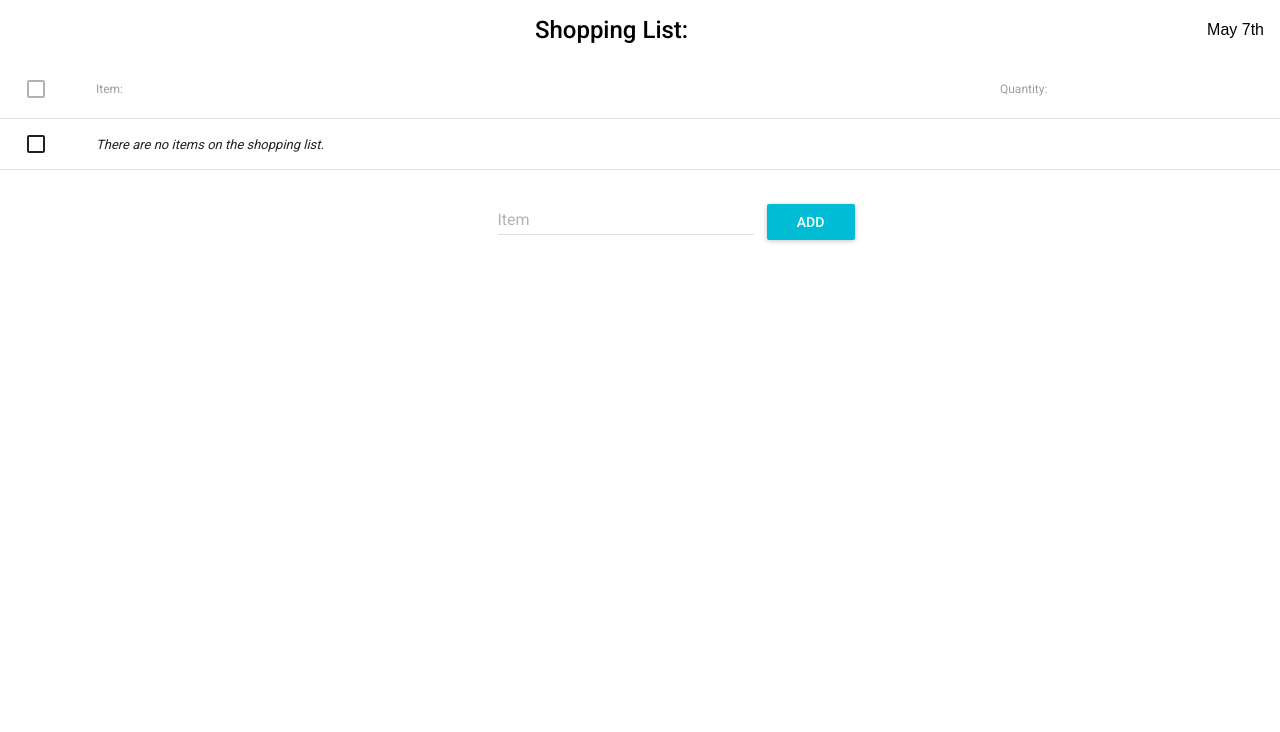
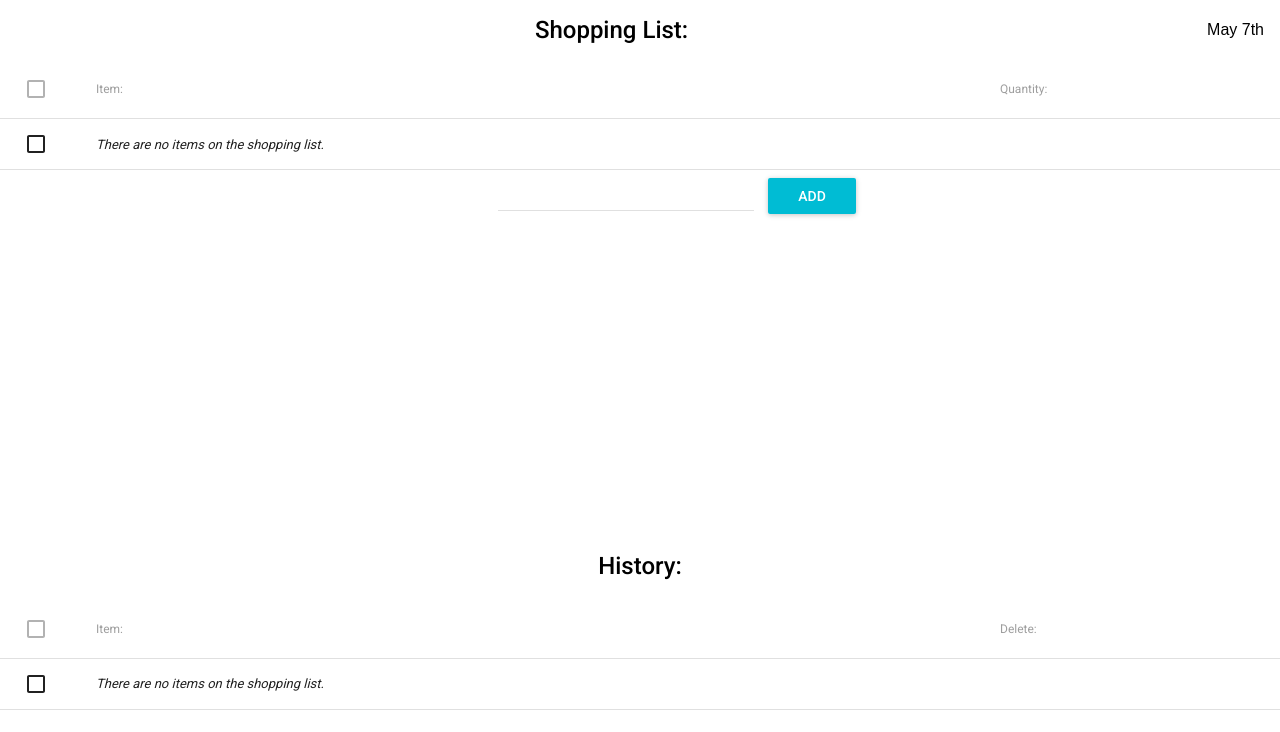
Before and after one commit to CharlesStover/shopping-list, a React (Create React App) app: page / in a window 1280 px wide. Shown: the top 732 px of the page. Built offline with nearby package versions, Linux system fonts and the light colour scheme.

Commit message:
resolves #3
resolves #2

```diff
--- a/src/App.css
+++ b/src/App.css
@@ -6,7 +6,7 @@
   margin: 0 0.5em;
 }
 
-h1 {
+h1, h2 {
   flex-grow: 1;
   font-family: "Roboto", sans-serif;
   font-size: 1.5em;
--- a/src/App.js
+++ b/src/App.js
@@ -1,106 +1,110 @@
-import AutoComplete from 'material-ui/AutoComplete';
 import RaisedButton from 'material-ui/RaisedButton';
 import MuiThemeProvider from 'material-ui/styles/MuiThemeProvider';
 import { Table, TableBody, TableFooter, TableHeader, TableHeaderColumn, TableRow, TableRowColumn } from 'material-ui/Table';
 import TextField from 'material-ui/TextField';
 import React from 'react';
+import displayDate from './constants/display-date';
+import historySort from './constants/history-sort';
+import itemSort from './constants/item-sort';
 import './App.css';
 
-const localStorageHistory = localStorage.getItem('history');
-const localStorageItems = localStorage.getItem('items');
-const history = localStorageHistory ? JSON.parse(localStorageHistory) : [];
-const items = localStorageItems ? JSON.parse(localStorageItems) : [];
-
-const displayDate = () => {
-  const d = new Date();
-  const suffix = [];
-  suffix[1] = 'st';
-  suffix[2] = 'nd';
-  suffix[3] = 'rd';
-  suffix[21] = 'st';
-  suffix[22] = 'nd';
-  suffix[23] = 'rd';
-  suffix[31] = 'st';
-  const day = d.getDate();
-  return (
-    ['January', 'February', 'March', 'April', 'May', 'June', 'July', 'August', 'September', 'October', 'November', 'December'][d.getMonth()] + ' ' +
-    day +
-    (
-      suffix.hasOwnProperty(day)
-      ? suffix[day]
-      : 'th'
-    )
-  );
+const tfootStyle = {
+  textAlign: 'center'
 };
 
 class App extends React.PureComponent {
 
   constructor(props) {
     super(props);
-    this.historyFilter = this.historyFilter.bind(this);
-    this.item = this.item.bind(this);
+    this.filterItemsFromHistory = this.filterItemsFromHistory.bind(this);
+    this.mapHistory = this.mapHistory.bind(this);
+    this.mapItems = this.mapItems.bind(this);
     this.onAddItemButtonClick = this.onAddItemButtonClick.bind(this);
-    this.onAmountChange = this.onAmountChange.bind(this);
+    this.onDeleteHistories = [];
     this.onDeleteHistory = this.onDeleteHistory.bind(this);
-    this.onDeleteSelected = this.onDeleteSelected.bind(this);
-    this.onRowSelection = this.onRowSelection.bind(this);
+    this.onDeleteSelectedItems = this.onDeleteSelectedItems.bind(this);
+    this.onHistoryRowSelection = this.onHistoryRowSelection.bind(this);
+    this.onItemRowSelection = this.onItemRowSelection.bind(this);
+    this.onQuantityChanges = [];
     this.onTextFieldChange = this.onTextFieldChange.bind(this);
+    const localStorageHistory = localStorage.getItem('history');
+    const localStorageItems = localStorage.getItem('items');
     this.state = {
-      history,
-      items,
-      selectedRows: [],
+      history:
+        localStorageHistory ?
+          JSON.parse(localStorageHistory) :
+          [],
+      items:
+        localStorageItems ?
+          JSON.parse(localStorageItems) :
+          [],
+      selectedHistoryRows: [],
+      selectedItemRows: [],
       textFieldValue: ''
     };
   }
 
-  get allRowsSelected() {
+  get allHistoryRowsSelected() {
     return (
-      this.state.items.length > 1 &&
-      this.state.items.length === this.state.selectedRows.length
+      this.unusedHistory.length > 1 &&
+      this.unusedHistory.length === this.state.selectedHistoryRows.length
     );
   }
 
-  get dataSource() {
-    return this.state.history.filter(this.historyFilter);
+  get allItemRowsSelected() {
+    return (
+      this.state.items.length > 1 &&
+      this.state.items.length === this.state.selectedItemRows.length
+    );
   }
 
-  historyFilter(item) {
-    for (const i of this.state.items) {
-      if (i[0] === item) {
+  filterItemsFromHistory(historyItem) {
+    for (const [ item ] of this.state.items) {
+      if (item === historyItem) {
         return false;
       }
     }
     return true;
   }
 
-  historySort(a, b) {
-    a = a.toLowerCase();
-    b = b.toLowerCase();
-    if (a < b) {
-      return -1;
-    }
-    if (a > b) {
-      return 1;
-    }
-    return 0;
+  isHistorySelected(item) {
+    return this.state.selectedHistoryRows.indexOf(item) !== -1;
   }
 
-  isSelected(index) {
-    return this.state.selectedRows.indexOf(index) !== -1;
+  isItemSelected(item) {
+    return this.state.selectedItemRows.indexOf(item) !== -1;
   }
 
-  item([ item, amount ], index) {
+  mapHistory(item, index) {
     return (
       <TableRow
         key={item}
-        selected={this.isSelected(index)}
+        selected={this.isHistorySelected(item)}
+      >
+        <TableRowColumn children={item} />
+        <TableRowColumn className="amount">
+          <RaisedButton
+            label="Delete"
+            onClick={this.onDeleteHistory(index)}
+            secondary
+          />
+        </TableRowColumn>
+      </TableRow>
+    );
+  }
+
+  mapItems([ item, amount ], index) {
+    return (
+      <TableRow
+        key={item}
+        selected={this.isItemSelected(item)}
       >
         <TableRowColumn children={item} />
         <TableRowColumn className="amount">
           <TextField
             min={1}
             name="amount"
-            onChange={(event) => this.onAmountChange(index, parseInt(event.target.value, 10))}
+            onChange={this.onQuantityChange(index)}
             onClick={this.stopPropagation}
             size={1}
             step={1}
@@ -109,20 +113,11 @@ class App extends React.PureComponent {
           />
         </TableRowColumn>
       </TableRow>
-    )
-  }
-
-  itemSort(a, b) {
-    if (a[0] < b[0]) {
-      return -1;
-    }
-    if (a[0] > b[0]) {
-      return 1;
-    }
-    return 0;
+    );
   }
 
   onAddItemButtonClick() {
+    if (!/^\s*$/.test(this.state.textFieldValue)) {
       const item = this.state.textFieldValue;
       const history = this.state.history.slice(0);
       let found = false;
@@ -134,37 +129,32 @@ class App extends React.PureComponent {
       }
       if (!found) {
         history.push(item);
-      history.sort(this.historySort);
+        history.sort(historySort);
         localStorage.setItem('history', JSON.stringify(history));
       }
       this.setItems(
-      this.state.items.concat([[item, 1]]).sort(this.itemSort),
+        this.state.items.concat([ [ item, 1 ] ]).sort(itemSort),
         {
           history,
           textFieldValue: ''
         }
       );
     }
-
-  onAmountChange(index, amount) {
-    this.setItems(
-      this.state.items.slice(0, index)
-      .concat([[this.state.items[index][0], amount]])
-      .concat(this.state.items.slice(index + 1))
-    );
   }
 
-  onDeleteHistory() {
+  onDeleteHistory(index) {
+    if (!this.onDeleteHistories[index]) {
+      this.onDeleteHistories[index] = () => {
         const history = this.state.history.slice(0);
-    history.splice(this.state.history.indexOf(this.state.textFieldValue), 1);
+        history.splice(index, 1);
         localStorage.setItem('history', JSON.stringify(history));
-    this.setState({
-      history,
-      textFieldValue: ''
-    });
+        this.setState({ history });
+      };
+    }
+    return this.onDeleteHistories[index];
   }
 
-  onDeleteSelected() {
+  onDeleteSelectedItems() {
     const items = this.state.items.slice(0);
     for (let x = this.state.selectedRows.length - 1; x >= 0; x--) {
       items.splice(this.state.selectedRows[x], 1);
@@ -175,22 +165,49 @@ class App extends React.PureComponent {
     )
   }
 
-  onRowSelection(selectedRows) {
+  onHistoryRowSelection(selectedRows) {
     if (selectedRows === 'all') {
-      selectedRows = this.state.items.map((item, index) => index);
+      this.setState({ selectedHistoryRows: this.unusedHistory });
     }
     else if (selectedRows === 'none') {
-      selectedRows = [];
+      this.setState({ selectedHistoryRows: [] });
     }
-    this.setState({ selectedRows });
+    else {
+      this.setState({ selectedHistoryRows: selectedRows.map((index) => this.unusedHistory[index]) });
+    }
   }
 
-  onTextFieldChange(textFieldValue) {
+  onItemRowSelection(selectedRows) {
+    if (selectedRows === 'all') {
+      this.setState({ selectedItemRows: this.state.items.map(([ item ], index) => item) });
+    }
+    else if (selectedRows === 'none') {
+      this.setState({ selectedItemRows: [] });
+    }
+    else {
+      this.setState({ selectedItemRows: selectedRows.map((index) => this.state.items[index]) });
+    }
+  }
+
+  onQuantityChange(index) {
+    if (!this.onQuantityChanges[index]) {
+      this.onQuantityChanges[index] =
+        ({ target: { value } }) =>
+          this.setItems(
+            this.state.items.slice(0, index)
+            .concat([ [ this.state.items[index][0], parseInt(value, 10) ] ])
+            .concat(this.state.items.slice(index + 1))
+          );
+    }
+    return this.onQuantityChanges[index];
+  }
+
+  onTextFieldChange({ target: { value: textFieldValue } }) {
     this.setState({ textFieldValue });
   }
 
-  stopPropagation(event) {
-    event.stopPropagation();
+  stopPropagation(e) {
+    e.stopPropagation();
     return false;
   }
 
@@ -200,6 +217,10 @@ class App extends React.PureComponent {
       ...state,
       items
     });
+  }
+
+  get unusedHistory() {
+    return this.state.history.filter(this.filterItemsFromHistory);
   }
 
   render() {
@@ -214,7 +235,7 @@ class App extends React.PureComponent {
           <Table
             allRowsSelected={this.allRowsSelected}
             multiSelectable
-            onRowSelection={this.onRowSelection}
+            onRowSelection={this.onItemRowSelection}
           >
             <TableHeader enableSelectAll={this.state.items.length > 1}>
               <TableRow>
@@ -231,7 +252,7 @@ class App extends React.PureComponent {
             >
               {
                 this.state.items.length > 0
-                ? this.state.items.map(this.item)
+                ? this.state.items.map(this.mapItems)
                 : <TableRow selectable={false}>
                     <TableRowColumn colSpan="2">
                       <em children="There are no items on the shopping list." />
@@ -243,9 +264,7 @@ class App extends React.PureComponent {
               <TableRow>
                 <TableRowColumn
                   colSpan="2"
-                  style={{
-                    textAlign: 'center'
-                  }}
+                  style={tfootStyle}
                 >
                   <div id="controls">
                     {
@@ -256,33 +275,22 @@ class App extends React.PureComponent {
                       )
                       ? <RaisedButton
                           label="Delete Selected"
-                          onClick={this.onDeleteSelected}
+                          onClick={this.onDeleteSelectedItems}
                           secondary
                         />
                       : [
-                          <AutoComplete
-                            dataSource={this.dataSource}
-                            filter={AutoComplete.caseInsensitiveFilter}
-                            floatingLabelText="Item"
+                          <TextField
+                            label="Item"
                             key={0}
-                            onUpdateInput={this.onTextFieldChange}
-                            openOnFocus
-                            searchText={this.state.textFieldValue}
+                            name="item"
+                            onChange={this.onTextFieldChange}
                           />,
                           <RaisedButton
                             key={1}
                             label="Add"
                             onClick={this.onAddItemButtonClick}
                             primary
-                          />,
-                          new Set(this.state.history).has(this.state.textFieldValue)
-                          ? <RaisedButton
-                              key={2}
-                              label="Delete"
-                              onClick={this.onDeleteHistory}
-                              secondary
                           />
-                          : null
                         ]
                     }
                   </div>
@@ -294,6 +302,53 @@ class App extends React.PureComponent {
               </TableRow>
             </TableFooter>
           </Table>
+          <header>
+            <h2>History:</h2>
+          </header>
+          <Table
+            multiSelectable
+            onRowSelection={this.onHistoryRowSelection}
+          >
+            <TableHeader enableSelectAll={false}>
+              <TableRow>
+                <TableHeaderColumn children="Item:" />
+                <TableHeaderColumn
+                  children="Delete:"
+                  className="amount"
+                />
+              </TableRow>
+            </TableHeader>
+            <TableBody showRowHover>
+              {
+                this.unusedHistory.length > 0
+                ? this.unusedHistory.map(this.mapHistory)
+                : <TableRow>
+                    <TableRowColumn colSpan="2">
+                      <em children="There are no items on the shopping list." />
+                    </TableRowColumn>
+                  </TableRow>
+              }
+            </TableBody>
+            <TableFooter>
+              <TableRow>
+                <TableRowColumn
+                  colSpan={2}
+                  style={tfootStyle}
+                >
+                  {
+                    new Set(this.state.history).has(this.state.textFieldValue)
+                      ? <RaisedButton
+                          key={2}
+                          label="Delete"
+                          onClick={this.onDeleteHistory}
+                          secondary
+                        />
+                      : null
+                  }
+                </TableRowColumn>
+              </TableRow>
+            </TableFooter>
+          </Table>
         </div>
       </MuiThemeProvider>
     );
--- /dev/null
+++ b/src/constants/display-date.js
@@ -0,0 +1,31 @@
+const months = ['January', 'February', 'March', 'April', 'May', 'June', 'July', 'August', 'September', 'October', 'November', 'December'];
+
+const suffixes = {
+  '1': 'st',
+  '2': 'nd',
+  '3': 'rd',
+  '21': 'st',
+  '22': 'nd',
+  '23': 'rd',
+  '31': 'st'
+};
+
+const appendSuffix = (n) => {
+  const nStr = n.toString();
+  return (
+    nStr +
+    (
+      Object.prototype.hasOwnProperty.call(suffixes, nStr) ?
+        suffixes[nStr] :
+        'th'
+    )
+  );
+};
+
+export default () => {
+  const d = new Date();
+  return (
+    months[d.getMonth()] + ' ' +
+    appendSuffix(d.getDate())
+  );
+};
--- /dev/null
+++ b/src/constants/history-sort.js
@@ -0,0 +1,11 @@
+export default (A, B) => {
+  const a = A.toLowerCase();
+  const b = B.toLowerCase();
+  if (a < b) {
+    return -1;
+  }
+  if (a > b) {
+    return 1;
+  }
+  return 0;
+};
--- /dev/null
+++ b/src/constants/item-sort.js
@@ -0,0 +1,9 @@
+export default ([ a ], [ b ]) => {
+  if (a < b) {
+    return -1;
+  }
+  if (a > b) {
+    return 1;
+  }
+  return 0;
+};
```
Lines whose indentation alone changed are shown as unchanged.
